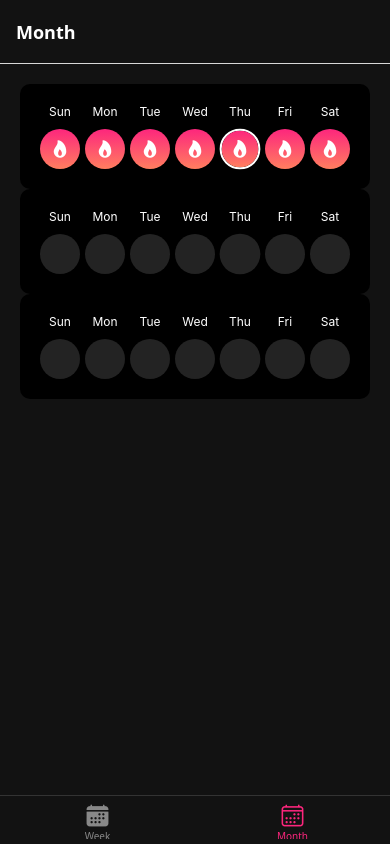
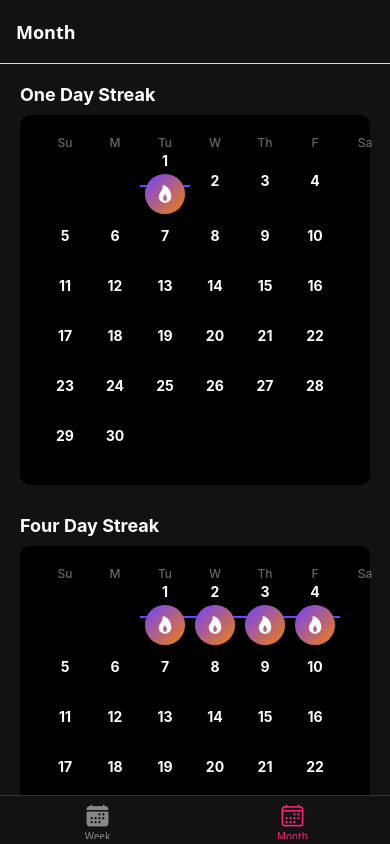
Before and after one commit to julija777/useful-components-rn, a React Native app: screen /Month in a window 390 px wide. Built offline with nearby package versions, Linux system fonts and the light colour scheme.

Commit message:
first animation adde

```diff
--- a/components/DayIndicator.tsx
+++ b/components/DayIndicator.tsx
@@ -1,8 +1,7 @@
-import React, { useEffect, useRef } from 'react';
-import { View, StyleSheet, Animated } from 'react-native';
+import React from 'react';
+import { View, StyleSheet } from 'react-native';
 import { LinearGradient } from 'expo-linear-gradient';
 import { Ionicons } from '@expo/vector-icons';
-
 
 export type DayVariant = 'plain' | 'check' | 'checkHighlighted' | 'flame' | 'flameHighlighted';
 
@@ -10,81 +9,26 @@ interface DayIndicatorProps {
   variant: DayVariant;
 }
 
-const styles = StyleSheet.create({
-  plainCircle: {
-    width: 40,
-    height: 40,
-    borderRadius: 20,
-    backgroundColor: '#333',
-  },
-  checkCircle: {
-    width: 40,
-    height: 40,
-    borderRadius: 20,
-    justifyContent: 'center',
-    alignItems: 'center',
-    overflow: 'hidden',
-  },
-  flameCircle: {
-    width: 40,
-    height: 40,
-    borderRadius: 20,
-    justifyContent: 'center',
-    alignItems: 'center',
-    overflow: 'hidden',
-  },
-  highlighted: {
-    borderWidth: 2,
-    borderColor: '#FFF',
-  },
-  icon: {
-    color: 'white',
-  },
-  gradientContainer: {
-    position: 'absolute',
-    top: 0,
-    left: 0,
-    right: 0,
-    bottom: 0,
-  },
-});
-
 const DayIndicator: React.FC<DayIndicatorProps> = ({ variant }) => {
-  // Determine which variant to use
   const isPlain = variant === 'plain';
   const isCheck = variant === 'check' || variant === 'checkHighlighted';
   const isFlame = variant === 'flame' || variant === 'flameHighlighted';
   const isHighlighted = variant === 'checkHighlighted' || variant === 'flameHighlighted';
 
-  // Animation values
-  const fadeAnim = useRef(new Animated.Value(isPlain ? 1 : 0)).current;
-
-  // Animate when variant changes
-  useEffect(() => {
-    Animated.timing(fadeAnim, {
-      toValue: isPlain ? 1 : 0,
-      duration: 50,
-      useNativeDriver: false,
-    }).start();
-  }, [isPlain, fadeAnim]);
-
   return (
     <View
       style={[
-        isPlain ? styles.plainCircle :
-        isCheck ? styles.checkCircle : styles.flameCircle,
+        styles.circle,
         isHighlighted && styles.highlighted
       ]}
     >
       {!isPlain && (
-        <View style={styles.gradientContainer}>
-          <LinearGradient
-            colors={['#FD267D', '#FF7E5F']}
-            start={{ x: 0, y: 0 }}
-            end={{ x: 0, y: 1 }}
-            style={{ flex: 1 }}
-          />
-        </View>
+        <LinearGradient
+          colors={['#7241FF', '#f0800b']}
+          start={{ x: 0, y: 0 }}
+          end={{ x: 1, y: 1 }}
+          style={styles.gradient}
+        />
       )}
 
       {isCheck && (
@@ -98,4 +42,30 @@ const DayIndicator: React.FC<DayIndicatorProps> = ({ variant }) => {
   );
 };
 
+const styles = StyleSheet.create({
+  circle: {
+    width: 40,
+    height: 40,
+    borderRadius: 20,
+    backgroundColor: '#333',
+    justifyContent: 'center',
+    alignItems: 'center',
+    overflow: 'hidden',
+  },
+  highlighted: {
+    borderWidth: 2,
+    borderColor: '#FFF',
+  },
+  gradient: {
+    position: 'absolute',
+    top: 0,
+    left: 0,
+    right: 0,
+    bottom: 0,
+  },
+  icon: {
+    color: 'white',
+  },
+});
+
 export default DayIndicator;
--- a/components/MonthlyProgress.tsx
+++ b/components/MonthlyProgress.tsx
@@ -1,79 +1,133 @@
-import React from 'react';
-import { View, Text, StyleSheet, Dimensions } from 'react-native';
-import { LinearGradient } from 'expo-linear-gradient';
-import { MaterialCommunityIcons } from '@expo/vector-icons';
-import { WorkoutData, getWorkoutData } from '../mockApi/workoutData';
+import React, { useMemo, useEffect, useRef } from 'react';
+import { View, StyleSheet, Text, Animated, Dimensions } from 'react-native';
+import DayIndicator, { DayVariant } from './DayIndicator';
+
+interface MonthlyProgressProps {
+  streak: string[];
+  currentDate?: string;
+}
 
 const { width } = Dimensions.get('window');
 const DAY_SIZE = (width - 40) / 7; // 7 days in a week, 20px padding on each side
 
-interface MonthlyProgressProps {
-  yearMonth: string; // Format: 'YYYY-MM'
-}
+const MonthlyProgress: React.FC<MonthlyProgressProps> = ({
+  streak,
+  currentDate = new Date().toISOString(),
+}) => {
+  // Animation values for each day
+  const opacityAnims = useRef(streak.map(() => new Animated.Value(0))).current;
+  const scaleAnims = useRef(streak.map(() => new Animated.Value(1))).current;
+  const lineWidthAnims = useRef(streak.map(() => new Animated.Value(0))).current;
 
-const MonthlyProgress: React.FC<MonthlyProgressProps> = ({ yearMonth }) => {
-  const workoutData = getWorkoutData(yearMonth);
-  const [year, month] = yearMonth.split('-').map(Number);
-  const firstDay = new Date(year, month - 1, 1);
-  const lastDay = new Date(year, month, 0);
+  // Find perfect week days (every 7th day)
+  const perfectWeekDays = useMemo(() => {
+    return streak.map((date, index) => {
+      const dayNumber = index + 1;
+      return dayNumber % 7 === 0 ? dayNumber : null;
+    }).filter(Boolean);
+  }, [streak]);
+
+  // Animate the appearance of days and connecting lines in a loop
+  useEffect(() => {
+    const startAnimation = () => {
+      // Reset all animations
+      streak.forEach((_, index) => {
+        opacityAnims[index].setValue(0);
+        lineWidthAnims[index].setValue(0);
+      });
+
+      const animations = streak.map((_, index) => {
+        const isPerfectWeekDay = (index + 1) % 7 === 0;
+        const delay = isPerfectWeekDay ? index * 200 : 0;
+
+        return Animated.sequence([
+          Animated.delay(delay),
+          Animated.parallel([
+            Animated.timing(opacityAnims[index], {
+              toValue: 1,
+              duration: 300,
+              useNativeDriver: true,
+            }),
+            Animated.timing(lineWidthAnims[index], {
+              toValue: 1,
+              duration: 300,
+              useNativeDriver: false,
+            })
+          ])
+        ]);
+      });
+
+      Animated.stagger(100, animations).start(() => {
+        // After animation completes, start again after a delay
+        setTimeout(startAnimation, 2000);
+      });
+    };
+
+    startAnimation();
+
+    return () => {
+      // Cleanup
+      streak.forEach((_, index) => {
+        opacityAnims[index].stopAnimation();
+        lineWidthAnims[index].stopAnimation();
+      });
+    };
+  }, [streak, opacityAnims, lineWidthAnims]);
+
+  // Animate the last perfect week day
+  useEffect(() => {
+    if (perfectWeekDays.length === 0) return;
+
+    const lastPerfectWeekIndex = (perfectWeekDays[perfectWeekDays.length - 1] ?? 0) - 1;
+    const lastDayAnim = scaleAnims[lastPerfectWeekIndex];
+
+    const pulseAnimation = Animated.sequence([
+      Animated.timing(lastDayAnim, {
+        toValue: 1.1,
+        duration: 500,
+        useNativeDriver: true,
+      }),
+      Animated.timing(lastDayAnim, {
+        toValue: 1,
+        duration: 500,
+        useNativeDriver: true,
+      }),
+    ]);
+
+    const loopAnimation = Animated.loop(pulseAnimation);
+    loopAnimation.start();
+
+    return () => {
+      loopAnimation.stop();
+    };
+  }, [perfectWeekDays, scaleAnims]);
+
+  // Get the variant for each day
+  const getDayVariant = (index: number): DayVariant => {
+    const dayNumber = index + 1;
+    const isPerfectWeekDay = dayNumber % 7 === 0;
+    const isLastPerfectWeekDay = dayNumber === perfectWeekDays[perfectWeekDays.length - 1];
+
+    if (isPerfectWeekDay) {
+      return isLastPerfectWeekDay ? 'flameHighlighted' : 'flame';
+    }
+
+    // Days 1-6 should have the 'flame' variant
+    return 'flame';
+  };
+
+  // Get the current month's first day and last day
+  const currentDateObj = new Date(currentDate);
+  const year = currentDateObj.getFullYear();
+  const month = currentDateObj.getMonth();
+  const firstDay = new Date(year, month, 1);
+  const lastDay = new Date(year, month + 1, 0);
   const daysInMonth = lastDay.getDate();
   const startingDay = firstDay.getDay(); // 0 = Sunday, 1 = Monday, etc.
 
-  const hasWorkoutOnDate = (date: Date): WorkoutData | undefined => {
-    const dateStr = date.toISOString().split('T')[0];
-    return workoutData.find(workout => workout.date === dateStr);
-  };
-
-  const isWeekComplete = (startDate: Date): boolean => {
-    for (let i = 0; i < 7; i++) {
-      const currentDate = new Date(startDate);
-      currentDate.setDate(startDate.getDate() + i);
-      if (!hasWorkoutOnDate(currentDate)) {
-        return false;
-      }
-    }
-    return true;
-  };
-
-  const renderDay = (day: number) => {
-    const date = new Date(year, month - 1, day);
-    const workout = hasWorkoutOnDate(date);
-
-    if (!workout) {
-      return (
-        <View style={styles.dayContainer}>
-          <Text style={styles.dayText}>{day}</Text>
-        </View>
-      );
-    }
-
-    // Check if this day completes a week
-    const weekStart = new Date(date);
-    weekStart.setDate(date.getDate() - date.getDay()); // Start of the week
-    const isFlame = workout.type === 'flame';
-
-    return (
-      <View style={styles.dayContainer}>
-        <LinearGradient
-          colors={['#FF6B6B', '#FF8E8E']}
-          style={styles.gradient}
-          start={{ x: 0, y: 0 }}
-          end={{ x: 1, y: 1 }}
-        >
-          <Text style={styles.dayText}>{day}</Text>
-          <MaterialCommunityIcons
-            name={isFlame ? 'fire' : 'check'}
-            size={16}
-            color="white"
-            style={styles.icon}
-          />
-        </LinearGradient>
-      </View>
-    );
-  };
-
+  // Render week days header
   const renderWeekDays = () => {
-    const weekDays = ['Sun', 'Mon', 'Tue', 'Wed', 'Thu', 'Fri', 'Sat'];
+    const weekDays = ['Su', 'M', 'Tu', 'W', 'Th', 'F', 'Sa'];
     return weekDays.map((day, index) => (
       <View key={index} style={styles.weekDayContainer}>
         <Text style={styles.weekDayText}>{day}</Text>
@@ -81,9 +135,11 @@ const MonthlyProgress: React.FC<MonthlyProgressProps> = ({ yearMonth }) => {
     ));
   };
 
+  // Render calendar days
   const renderCalendar = () => {
     const days = [];
     let day = 1;
+    let streakIndex = 0;
 
     // Add empty cells for days before the first day of the month
     for (let i = 0; i < startingDay; i++) {
@@ -92,11 +148,41 @@ const MonthlyProgress: React.FC<MonthlyProgressProps> = ({ yearMonth }) => {
 
     // Add days of the month
     while (day <= daysInMonth) {
+      const isInStreak = streakIndex < streak.length;
+      const variant = isInStreak ? getDayVariant(streakIndex) : 'plain';
+      const isPerfectWeekDay = isInStreak && (streakIndex + 1) % 7 === 0;
+
       days.push(
-        <View key={`day-${day}`} style={styles.dayContainer}>
-          {renderDay(day)}
+        <View key={`day-${day}`} style={styles.dayWrapper}>
+          {isInStreak && !isPerfectWeekDay && (
+            <Animated.View
+              style={[
+                styles.connectingLine,
+                {
+                  width: lineWidthAnims[streakIndex].interpolate({
+                    inputRange: [0, 1],
+                    outputRange: ['0%', '100%']
+                  })
+                }
+              ]}
+            />
+          )}
+          <Animated.View
+            style={[
+              styles.dayContainer,
+              {
+                opacity: isInStreak ? opacityAnims[streakIndex] : 1,
+                transform: [{ scale: isInStreak ? scaleAnims[streakIndex] : 1 }]
+              }
+            ]}
+          >
+            <Text style={styles.dayText}>{day}</Text>
+            {isInStreak && <DayIndicator variant={variant} />}
+          </Animated.View>
         </View>
       );
+
+      if (isInStreak) streakIndex++;
       day++;
     }
 
@@ -114,6 +200,8 @@ const MonthlyProgress: React.FC<MonthlyProgressProps> = ({ yearMonth }) => {
 const styles = StyleSheet.create({
   container: {
     padding: 20,
+    backgroundColor: '#000',
+    borderRadius: 10,
   },
   weekDaysContainer: {
     flexDirection: 'row',
@@ -132,6 +220,13 @@ const styles = StyleSheet.create({
     flexDirection: 'row',
     flexWrap: 'wrap',
   },
+  dayWrapper: {
+    position: 'relative',
+    width: DAY_SIZE,
+    height: DAY_SIZE,
+    justifyContent: 'center',
+    alignItems: 'center',
+  },
   dayContainer: {
     width: DAY_SIZE,
     height: DAY_SIZE,
@@ -139,21 +234,19 @@ const styles = StyleSheet.create({
     alignItems: 'center',
     marginBottom: 5,
   },
-  gradient: {
-    width: DAY_SIZE - 10,
-    height: DAY_SIZE - 10,
-    borderRadius: (DAY_SIZE - 10) / 2,
-    justifyContent: 'center',
-    alignItems: 'center',
-  },
   dayText: {
-    color: 'white',
+    color: '#FFF',
     fontSize: 14,
     fontWeight: 'bold',
+    marginBottom: 5,
   },
-  icon: {
+  connectingLine: {
     position: 'absolute',
-    bottom: 5,
+    height: 2,
+    backgroundColor: '#7241FF',
+    top: '50%',
+    left: 0,
+    zIndex: -1,
   },
 });
 
--- a/components/WeeklyProgress.tsx
+++ b/components/WeeklyProgress.tsx
@@ -9,7 +9,7 @@ interface WeeklyProgressProps {
 }
 
 // Using three-letter abbreviations to avoid confusion
-const DAYS_OF_WEEK = ['Sun', 'Mon', 'Tue', 'Wed', 'Thu', 'Fri', 'Sat'];
+const DAYS_OF_WEEK = ['Su', 'M', 'Tu', 'W', 'Th', 'F', 'Sa'];
 
 const WeeklyProgress: React.FC<WeeklyProgressProps> = ({
   streak,
@@ -23,19 +23,27 @@ const WeeklyProgress: React.FC<WeeklyProgressProps> = ({
 
   // Animation values for each day
   const scaleAnims = useRef(DAYS_OF_WEEK.map(() => new Animated.Value(1))).current;
-  const perfectWeekAnim = useRef(new Animated.Value(0)).current;
 
-  // Animate current day
+  // Find the last day of the streak
+  const lastStreakDayIndex = useMemo(() => {
+    if (streak.length === 0) return -1;
+    const lastStreakDate = new Date(streak[streak.length - 1]);
+    return lastStreakDate.getDay();
+  }, [streak]);
+
+  // Animate only the last day of the streak
   useEffect(() => {
-    const currentDayAnim = scaleAnims[currentDayIndex];
+    if (lastStreakDayIndex === -1) return;
+
+    const lastDayAnim = scaleAnims[lastStreakDayIndex];
 
     const pulseAnimation = Animated.sequence([
-      Animated.timing(currentDayAnim, {
+      Animated.timing(lastDayAnim, {
         toValue: 1.1,
         duration: 500,
         useNativeDriver: true,
       }),
-      Animated.timing(currentDayAnim, {
+      Animated.timing(lastDayAnim, {
         toValue: 1,
         duration: 500,
         useNativeDriver: true,
@@ -48,24 +56,12 @@ const WeeklyProgress: React.FC<WeeklyProgressProps> = ({
     return () => {
       loopAnimation.stop();
     };
-  }, [currentDayIndex, scaleAnims]);
-
-  // Animate perfect week message
-  useEffect(() => {
-    if (isPerfectWeek) {
-      Animated.timing(perfectWeekAnim, {
-        toValue: 1,
-        duration: 500,
-        useNativeDriver: true,
-      }).start();
-    } else {
-      perfectWeekAnim.setValue(0);
-    }
-  }, [isPerfectWeek, perfectWeekAnim]);
+  }, [lastStreakDayIndex, scaleAnims]);
 
   // Get the variant for each day
   const getDayVariant = (dayIndex: number): DayVariant => {
     const isCurrentDay = dayIndex === currentDayIndex;
+    const isLastStreakDay = dayIndex === lastStreakDayIndex;
 
     // Check if this day is in the streak
     const isInStreak = streak.some(date => {
@@ -74,11 +70,11 @@ const WeeklyProgress: React.FC<WeeklyProgressProps> = ({
     });
 
     if (isPerfectWeek) {
-      return isCurrentDay ? 'flameHighlighted' : 'flame';
+      return isLastStreakDay ? 'flameHighlighted' : 'flame';
     }
 
     if (isInStreak) {
-      return isCurrentDay ? 'checkHighlighted' : 'check';
+      return isLastStreakDay ? 'checkHighlighted' : 'check';
     }
 
     return 'plain';
@@ -97,7 +93,6 @@ const WeeklyProgress: React.FC<WeeklyProgressProps> = ({
       <View style={styles.circlesRow}>
         {DAYS_OF_WEEK.map((_, index) => {
           const variant = getDayVariant(index);
-          const isCurrentDay = index === currentDayIndex;
           const isInStreak = streak.some(date => new Date(date).getDay() === index);
 
           return (
@@ -116,25 +111,6 @@ const WeeklyProgress: React.FC<WeeklyProgressProps> = ({
           );
         })}
       </View>
-
-      {isPerfectWeek && (
-        <Animated.View
-          style={[
-            {
-              opacity: perfectWeekAnim,
-              transform: [
-                {
-                  translateY: perfectWeekAnim.interpolate({
-                    inputRange: [0, 1],
-                    outputRange: [20, 0]
-                  })
-                }
-              ]
-            }
-          ]}
-        >
-        </Animated.View>
-      )}
     </View>
   );
 };
@@ -166,18 +142,7 @@ const styles = StyleSheet.create({
   },
   circleContainer: {
     alignItems: 'center',
-  },
-  perfectWeekContainer: {
-    marginTop: 20,
-    padding: 10,
-    backgroundColor: 'rgba(255, 126, 95, 0.2)',
-    borderRadius: 5,
-  },
-  perfectWeekText: {
-    color: '#FF7E5F',
-    fontSize: 16,
-    fontWeight: 'bold',
-  },
+  }
 });
 
 export default WeeklyProgress;
--- a/mockApi/workoutData.json
+++ b/mockApi/workoutData.json
@@ -1,17 +1,21 @@
 {
-  "2023-07": [
-    "2023-07-21T12:07:47+01:00",
+  "singleDay": ["2023-07-21T12:07:47+01:00"],
+  "fourDay": [
     "2023-07-21T12:07:47+01:00",
     "2023-07-22T12:07:47+01:00",
     "2023-07-23T12:07:47+01:00",
-    "2023-07-24T12:07:47+01:00",
+    "2023-07-24T12:07:47+01:00"
+  ],
+  "perfectWeek": [
     "2023-07-21T12:07:47+01:00",
     "2023-07-22T12:07:47+01:00",
     "2023-07-23T12:07:47+01:00",
     "2023-07-24T12:07:47+01:00",
     "2023-07-25T12:07:47+01:00",
     "2023-07-26T12:07:47+01:00",
-    "2023-07-27T12:07:47+01:00",
+    "2023-07-27T12:07:47+01:00"
+  ],
+  "nineDay": [
     "2023-07-21T12:07:47+01:00",
     "2023-07-22T12:07:47+01:00",
     "2023-07-23T12:07:47+01:00",
--- a/screens/MonthScreen.tsx
+++ b/screens/MonthScreen.tsx
@@ -1,18 +1,47 @@
 import React from 'react';
-import { View, StyleSheet, Text, ScrollView } from 'react-native';
-import WeeklyProgress from '../components/WeeklyProgress';
+import { View, StyleSheet, ScrollView, Text } from 'react-native';
+import MonthlyProgress from '../components/MonthlyProgress';
 import workoutData from '../mockApi/workoutData.json';
 
+// Example scenarios from README
+
 export default function MonthScreen() {
-  // Check if we have a perfect week (7 or more consecutive days)
-  const isPerfectWeek = workoutData['2023-07'].length >= 7;
+  const currentDate = new Date().toISOString();
 
   return (
-    <View style={styles.container}>
-      <WeeklyProgress streak={workoutData['2023-07']} isPerfectWeek={isPerfectWeek} />
-      <WeeklyProgress streak={[]} />
-      <WeeklyProgress streak={[]}  />
-    </View>
+    <ScrollView style={styles.container}>
+      <View style={styles.section}>
+        <Text style={styles.title}>One Day Streak</Text>
+        <MonthlyProgress
+          streak={workoutData.singleDay}
+          currentDate={currentDate}
+        />
+      </View>
+
+      <View style={styles.section}>
+        <Text style={styles.title}>Four Day Streak</Text>
+        <MonthlyProgress
+          streak={workoutData.fourDay}
+          currentDate={currentDate}
+        />
+      </View>
+
+      <View style={styles.section}>
+        <Text style={styles.title}>Perfect Week</Text>
+        <MonthlyProgress
+          streak={workoutData.perfectWeek}
+          currentDate={currentDate}
+        />
+      </View>
+
+      <View style={styles.section}>
+        <Text style={styles.title}>Nine Day Streak</Text>
+        <MonthlyProgress
+          streak={workoutData.nineDay}
+          currentDate={currentDate}
+        />
+      </View>
+    </ScrollView>
   );
 }
 
@@ -22,22 +51,13 @@ const styles = StyleSheet.create({
     backgroundColor: '#121212',
     padding: 20,
   },
-  title: {
-    fontSize: 24,
-    fontWeight: 'bold',
-    color: 'white',
-    marginBottom: 20,
-    textAlign: 'center',
-  },
-  scrollView: {
-    flex: 1,
-  },
   section: {
     marginBottom: 30,
   },
-  sectionTitle: {
+  title: {
+    color: '#FFF',
     fontSize: 18,
-    color: 'white',
+    fontWeight: 'bold',
     marginBottom: 10,
   },
 });
```
Also changed, not shown: mockApi/workoutData.d.ts (added, +7 -0 lines).
